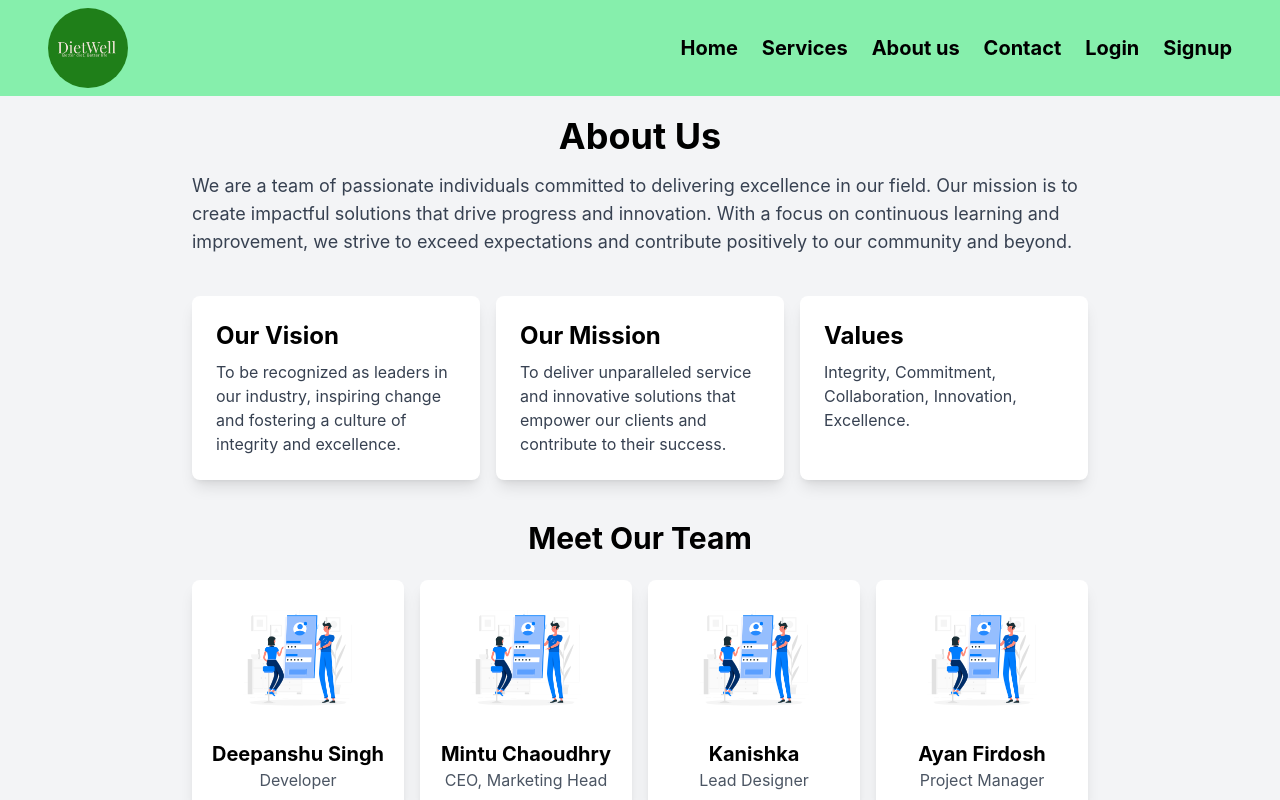
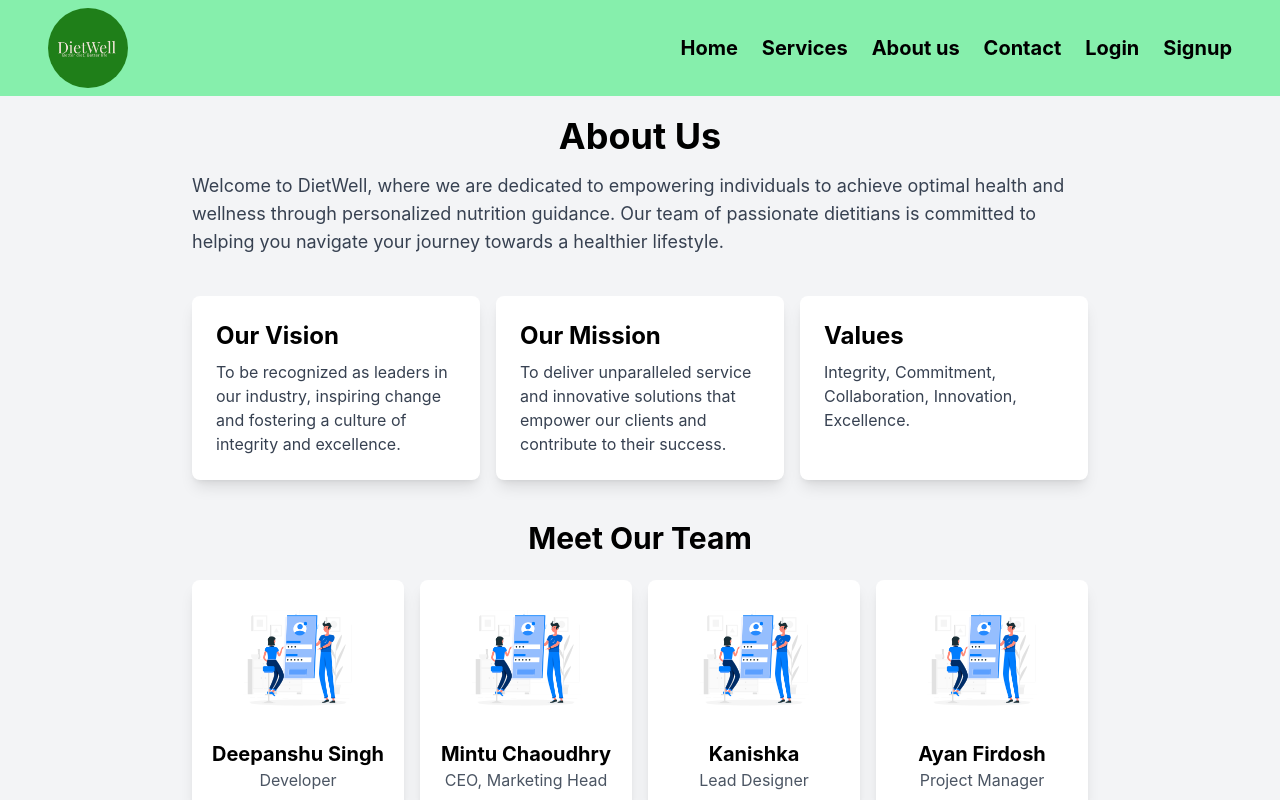
Before and after one commit to mintuchaudhary7/DietWell, a React (Create React App) app in the folder frontend/: page /about in a window 1280 px wide. Shown: the top 800 px of the page. Built offline with nearby package versions, Linux system fonts and the light colour scheme; the HTML template or start-up script is replaced by a standard one.

Commit message:
about us page updated

```diff
--- a/frontend/src/components/About.js
+++ b/frontend/src/components/About.js
@@ -5,7 +5,11 @@ const About = () => {
             <div className="max-w-4xl mx-auto">
                 <h1 className="text-4xl font-bold text-center mb-4">About Us</h1>
                 <p className="text-lg text-gray-700 mb-10">
-                    We are a team of passionate individuals committed to delivering excellence in our field. Our mission is to create impactful solutions that drive progress and innovation. With a focus on continuous learning and improvement, we strive to exceed expectations and contribute positively to our community and beyond.
+                Welcome to DietWell, where we are dedicated to
+          empowering individuals to achieve optimal health and wellness through
+          personalized nutrition guidance. Our team of passionate dietitians is
+          committed to helping you navigate your journey towards a healthier
+          lifestyle.
                 </p>
 
                 {/* Vision, Mission, Values */}
```
